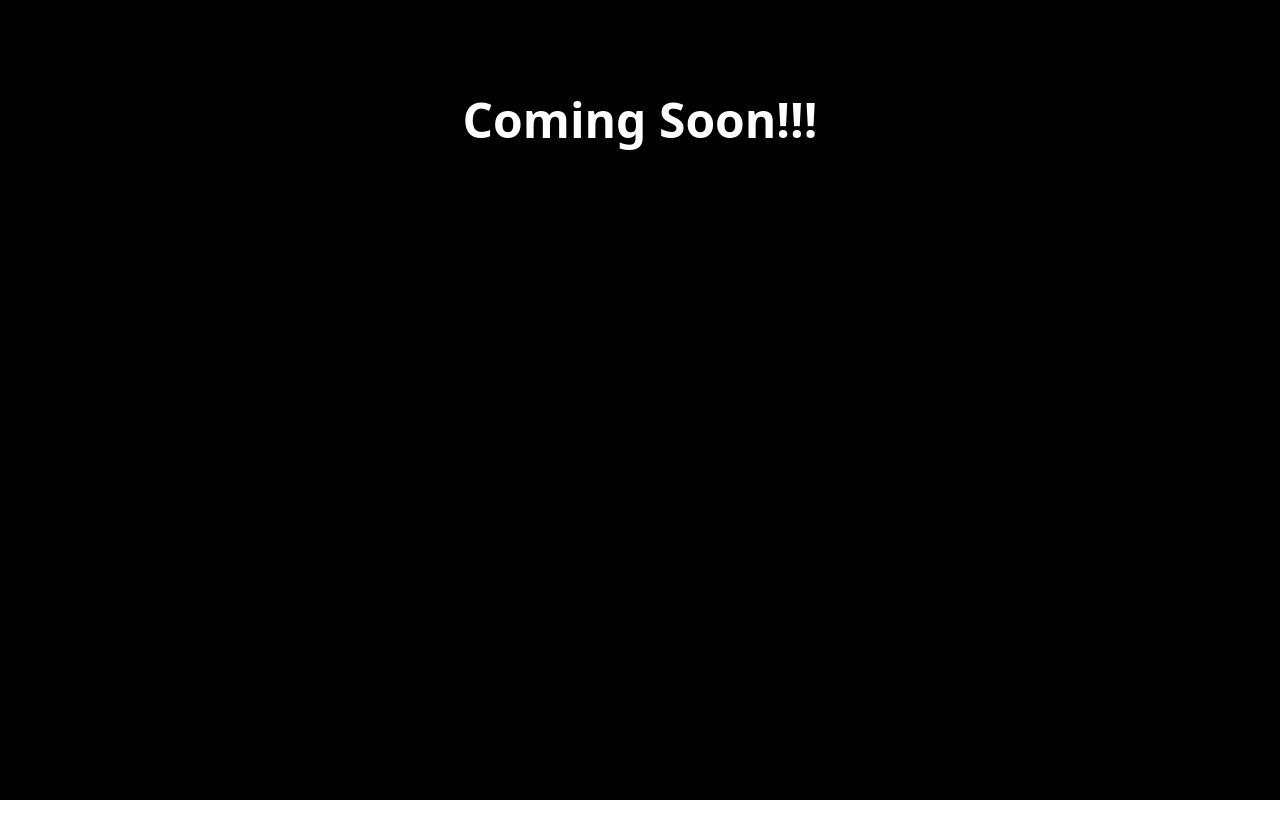
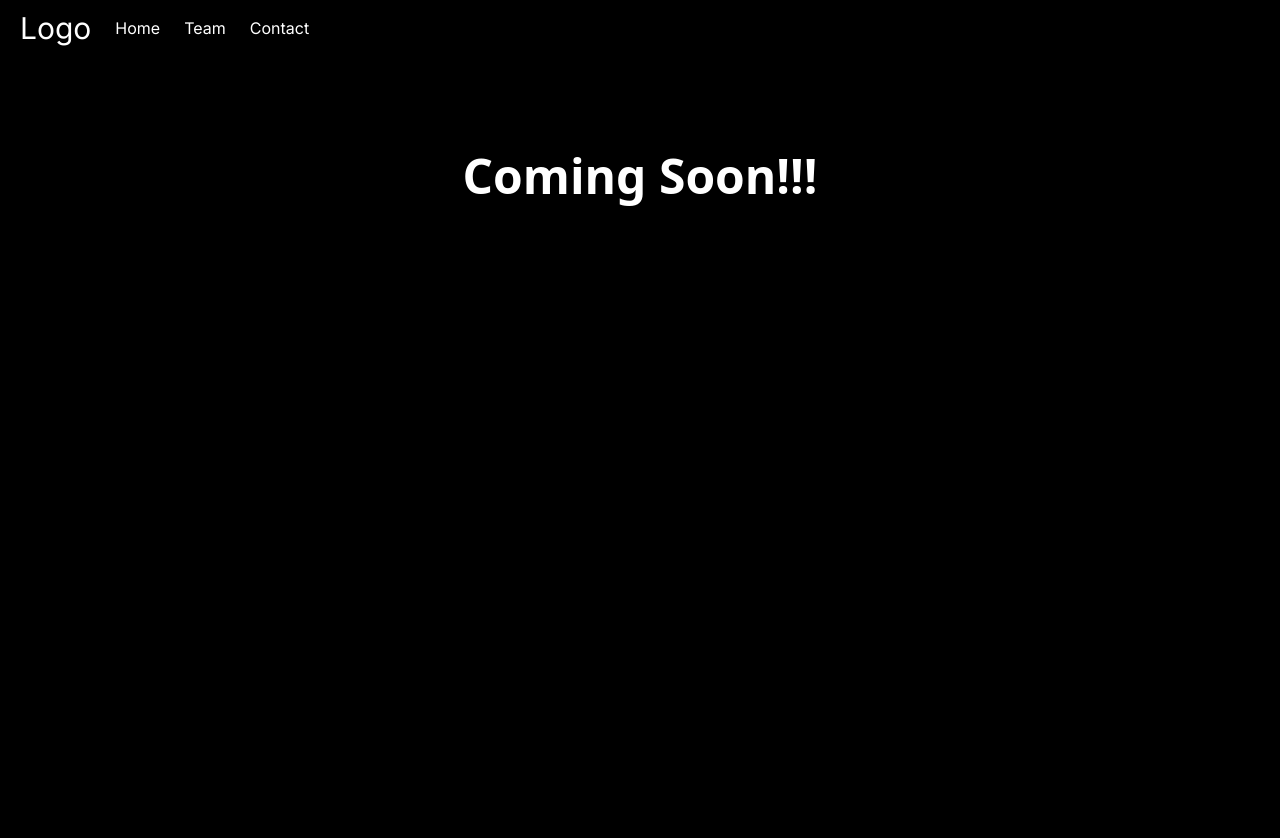
Before and after one commit to sabi521/chromeweb, a Next.js app: page / in a window 1280 px wide. Shown: the top 838 px of the page. Before the commit the page ends 800 px from the top, so only its background shows below. Built offline with nearby package versions, Linux system fonts and the light colour scheme.

Commit message:
navbar started

```diff
--- /dev/null
+++ b/app/NavBar.tsx
@@ -0,0 +1,22 @@
+import Link from 'next/link'
+import React from 'react'
+
+const NavBar = () => {
+
+    const links = [
+        {label: 'Home', href: "/"},
+        {label: 'Team', href: "/"},
+        {label: 'Contact', href: "/"}
+    ]
+  return (
+    <nav className='flex space-x-6 borderob px-5 h-14 items-center bg-black'>
+        <Link className='text-3xl text-white' href="/">Logo</Link>
+        <ul className='flex space-x-6'>
+            {links.map(link=>
+            <Link key={link.href} className='text-white hover:text-blue-500 transition-colors' href={link.href}>{link.label}</Link>)}
+        </ul>
+    </nav>
+  )
+}
+
+export default NavBar
--- a/app/layout.tsx
+++ b/app/layout.tsx
@@ -1,6 +1,7 @@
 import type { Metadata } from "next";
 import { Inter } from "next/font/google";
 import "./globals.css";
+import NavBar from "./NavBar";
 
 const inter = Inter({ subsets: ["latin"] });
 
@@ -17,7 +18,10 @@ export default function RootLayout({
 }>) {
   return (
     <html lang="en">
-      <body className={inter.className}>{children}</body>
+      <body className={inter.className}>
+        <NavBar />
+        <main>{children}</main>
+        </body>
     </html>
   );
 }
```
